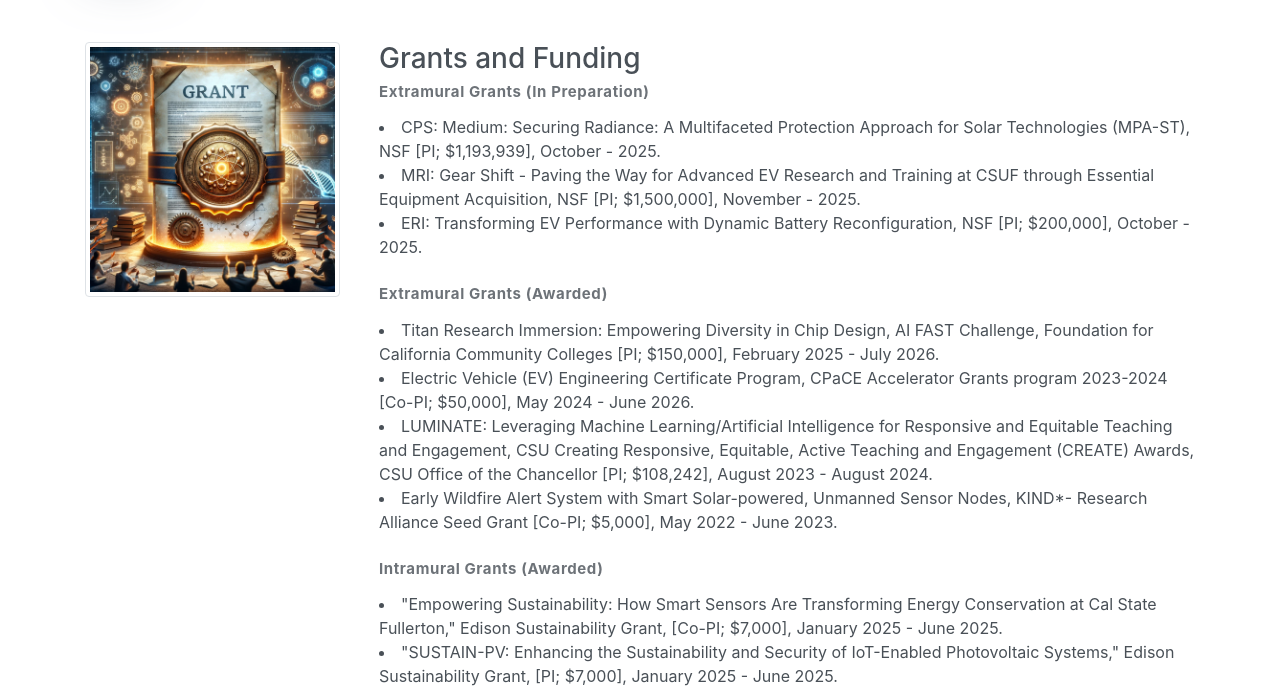
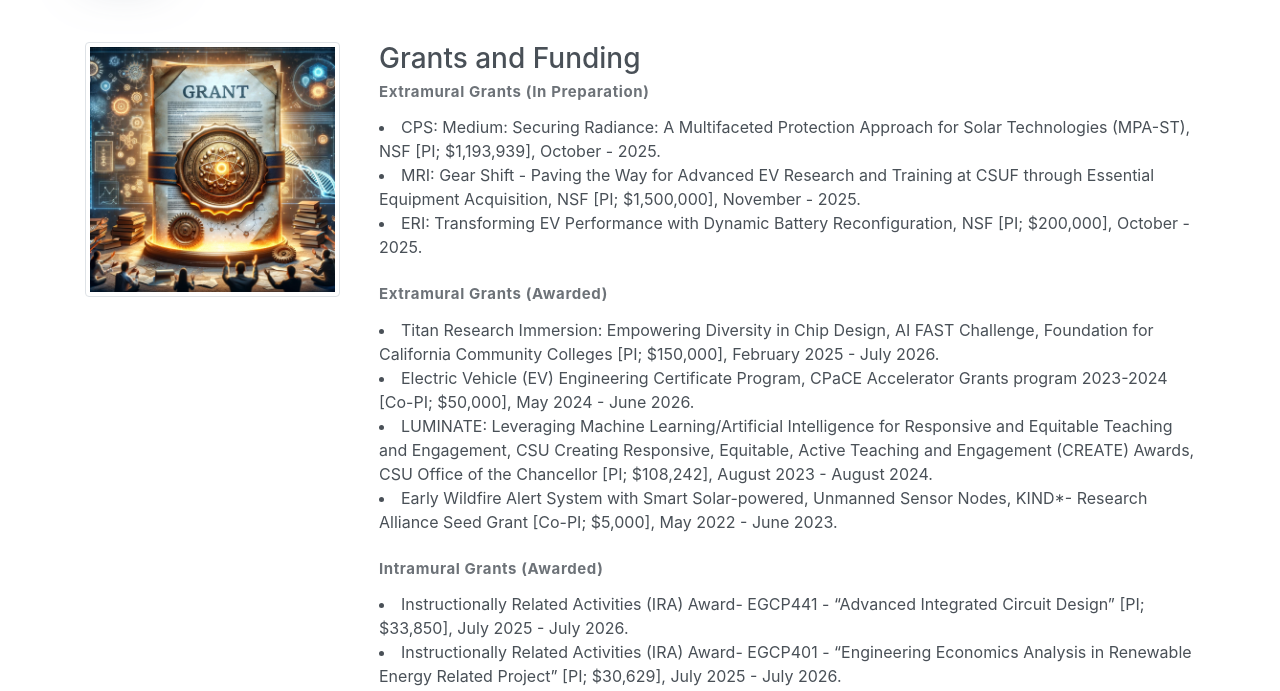
Before and after one commit to ramahto/ramahto.github.io, a plain HTML site: page grants.html in a window 1280 px wide. Shown: the part 102-793 px from the top of the page. Drawn offline with Linux system fonts and the light colour scheme.

Commit message:
Update grants.html

```diff
--- a/grants.html
+++ b/grants.html
@@ -124,6 +124,8 @@
 
 					<br>
 					<p class="subtitle"><strong>Intramural Grants (Awarded)</strong></p>
+			                 <li>Instructionally Related Activities (IRA) Award- EGCP441 - “Advanced Integrated Circuit Design” [PI; $33,850], July 2025 - July 2026.</li>
+				   <li>Instructionally Related Activities (IRA) Award- EGCP401 - “Engineering Economics Analysis in Renewable Energy Related Project” [PI; $30,629], July 2025 - July 2026.</li>
 					<li>"Empowering Sustainability: How Smart Sensors Are Transforming Energy Conservation at Cal State Fullerton," Edison Sustainability Grant, [Co-PI; $7,000], January 2025 - June 2025.</li>
 					<li>"SUSTAIN-PV: Enhancing the Sustainability and Security of IoT-Enabled Photovoltaic Systems," Edison Sustainability Grant, [PI; $7,000], January 2025 - June 2025.</li>
 
```
